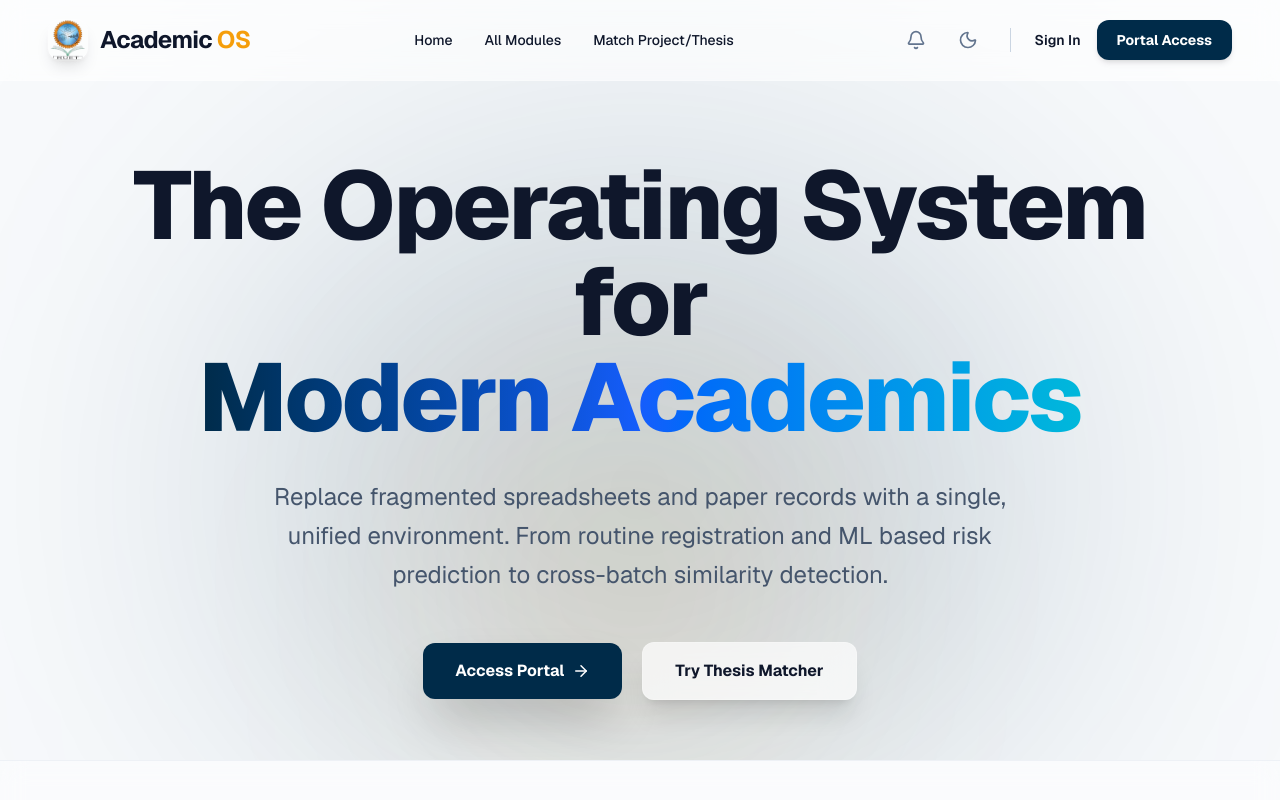
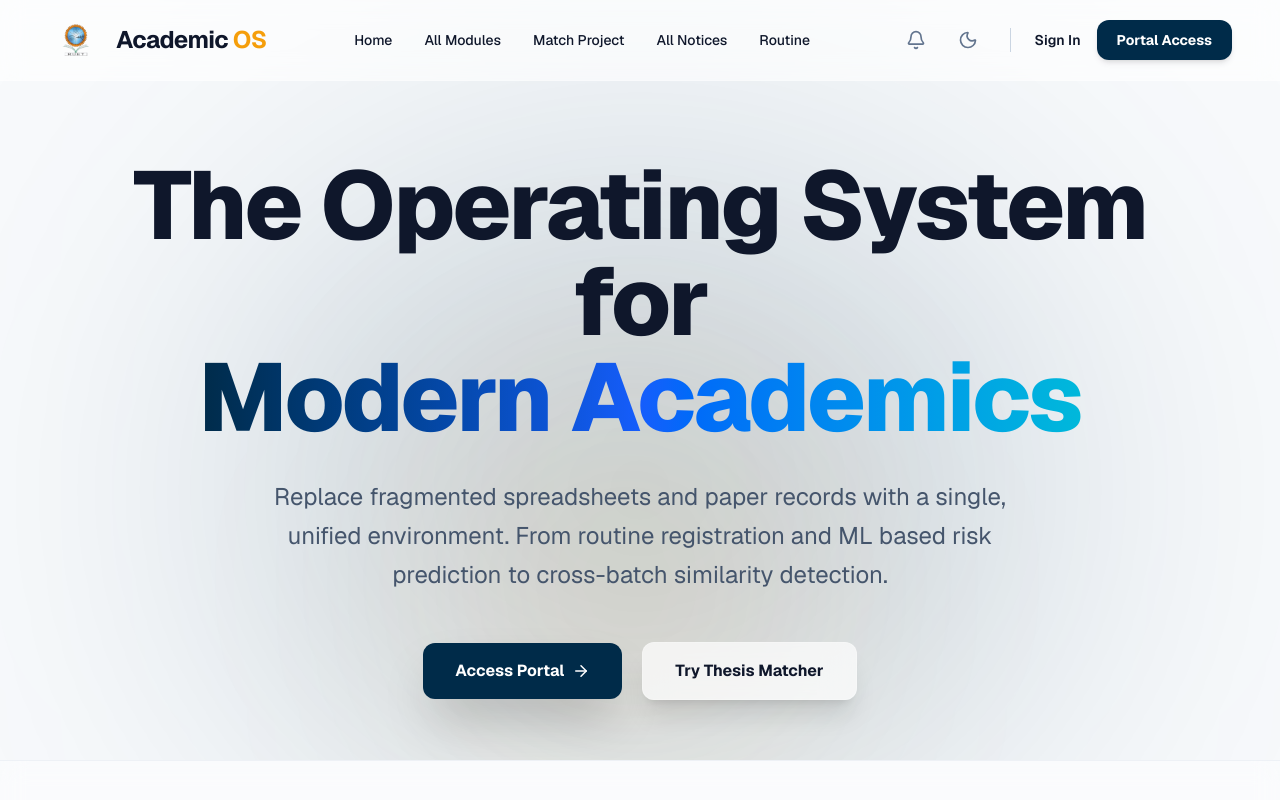
Before and after one commit to TawfiqAhmedRafi/AcademicOS, a Next.js app: page / in a window 1280 px wide. Shown: the top 800 px of the page. Built offline with nearby package versions, Linux system fonts and the light colour scheme.

Commit message:
feat: enhance Navbar with improved layout and additional links for better navigation

```diff
--- a/src/app/components/Navbar.tsx
+++ b/src/app/components/Navbar.tsx
@@ -26,13 +26,20 @@ export default function Navbar() {
     <nav className="glass-nav fixed top-0 left-0 right-0 z-50 w-full transition-all duration-300">
       <div className="w-full px-4 sm:px-6 lg:px-12 2xl:px-24">
         <div className="flex h-20 items-center justify-between">
-
           {/* LEFT: Logo & Brand */}
           <div className="flex flex-shrink-0 items-center gap-3">
-            <div className="relative h-10 w-10 overflow-hidden rounded-xl shadow-lg ring-1 ring-white/20">
-              <Image src="/logo.png" alt="AOS Logo" fill className="object-cover" />
-            </div>
-            <Link href="/" className="text-2xl font-bold tracking-tight text-slate-900 dark:text-white">
+            <Image
+              src="/logo.png"
+              alt="Academic OS Logo"
+              width={48}
+              height={48}
+              className="h-10 w-10 sm:h-11 sm:w-11 lg:h-14 lg:w-14 2xl:h-16 2xl:w-16 object-contain"
+            />
+
+            <Link
+              href="/"
+              className="text-2xl font-bold tracking-tight text-slate-900 dark:text-white"
+            >
               Academic <span className="text-ruet-gold">OS</span>
             </Link>
           </div>
@@ -40,17 +47,41 @@ export default function Navbar() {
           {/* MIDDLE: Clean, Dedicated Navigation Tabs */}
           <div className="hidden lg:block">
             <div className="flex items-center space-x-8">
-              <Link href="/" className="text-sm font-medium text-slate-900 transition-colors hover:text-ruet-blue dark:text-slate-300 dark:hover:text-ruet-gold">
+              <Link
+                href="/"
+                className="text-sm font-medium text-slate-900 transition-colors hover:text-ruet-blue dark:text-slate-300 dark:hover:text-ruet-gold"
+              >
                 Home
               </Link>
-              <Link href="/modules" className="text-sm font-medium text-slate-900 transition-colors hover:text-ruet-blue dark:text-slate-300 dark:hover:text-ruet-gold">
+              <Link
+                href="/modules"
+                className="text-sm font-medium text-slate-900 transition-colors hover:text-ruet-blue dark:text-slate-300 dark:hover:text-ruet-gold"
+              >
                 All Modules
               </Link>
-              <Link href="/match" className="text-sm font-medium text-slate-900 transition-colors hover:text-ruet-blue dark:text-slate-300 dark:hover:text-ruet-gold">
-                Match Project/Thesis
+              <Link
+                href="/match"
+                className="text-sm font-medium text-slate-900 transition-colors hover:text-ruet-blue dark:text-slate-300 dark:hover:text-ruet-gold"
+              >
+                Match Project
+              </Link>
+              <Link
+                href="/notice"
+                className="text-sm font-medium text-slate-900 transition-colors hover:text-ruet-blue dark:text-slate-300 dark:hover:text-ruet-gold"
+              >
+               All Notices
+              </Link>
+              <Link
+                href="/routine"
+                className="text-sm font-medium text-slate-900 transition-colors hover:text-ruet-blue dark:text-slate-300 dark:hover:text-ruet-gold"
+              >
+               Routine
               </Link>
               {isAuthenticated && (
-                <Link href="/dashboard" className="text-sm font-medium text-slate-900 transition-colors hover:text-ruet-blue dark:text-slate-300 dark:hover:text-ruet-gold">
+                <Link
+                  href="/dashboard"
+                  className="text-sm font-medium text-slate-900 transition-colors hover:text-ruet-blue dark:text-slate-300 dark:hover:text-ruet-gold"
+                >
                   Dashboard
                 </Link>
               )}
@@ -59,7 +90,6 @@ export default function Navbar() {
 
           {/* RIGHT: Utilities & Auth */}
           <div className="flex items-center gap-3 sm:gap-6">
-
             {/* Always visible utilities (Bell + Theme Toggle) */}
             <div className="flex items-center gap-3 sm:gap-4">
               <button className="rounded-full p-2 text-slate-500 transition-all hover:bg-slate-100 hover:text-ruet-gold dark:text-slate-400 dark:hover:bg-white/5">
@@ -69,11 +99,17 @@ export default function Navbar() {
               {/* Hydration-safe Theme Toggle */}
               {mounted ? (
                 <button
-                  onClick={() => setTheme(currentTheme === "dark" ? "light" : "dark")}
+                  onClick={() =>
+                    setTheme(currentTheme === "dark" ? "light" : "dark")
+                  }
                   className="rounded-full p-2 text-slate-500 transition-all hover:bg-slate-100 hover:text-ruet-gold dark:text-slate-400 dark:hover:bg-white/5"
                   aria-label="Toggle Dark Mode"
                 >
-                  {currentTheme === "dark" ? <Sun size={20} /> : <Moon size={20} />}
+                  {currentTheme === "dark" ? (
+                    <Sun size={20} />
+                  ) : (
+                    <Moon size={20} />
+                  )}
                 </button>
               ) : (
                 // Placeholder of the exact same size to prevent layout shift before mount
@@ -85,10 +121,16 @@ export default function Navbar() {
 
             {/* Auth Buttons (Desktop only) */}
             <div className="hidden items-center gap-4 lg:flex">
-              <Link href="/login" className="text-sm font-semibold text-slate-900 transition-colors hover:text-ruet-gold dark:text-white">
+              <Link
+                href="/login"
+                className="text-sm font-semibold text-slate-900 transition-colors hover:text-ruet-gold dark:text-white"
+              >
                 Sign In
               </Link>
-              <Link href="/login" className="rounded-xl bg-ruet-blue px-5 py-2.5 text-sm font-bold text-white shadow-md transition-all hover:bg-blue-900 dark:bg-ruet-gold dark:text-black dark:hover:bg-amber-400">
+              <Link
+                href="/login"
+                className="rounded-xl bg-ruet-blue px-5 py-2.5 text-sm font-bold text-white shadow-md transition-all hover:bg-blue-900 dark:bg-ruet-gold dark:text-black dark:hover:bg-amber-400"
+              >
                 Portal Access
               </Link>
             </div>
@@ -108,17 +150,57 @@ export default function Navbar() {
       {isOpen && (
         <div className="glass-panel border-t border-white/10 lg:hidden">
           <div className="flex flex-col space-y-2 px-4 pb-6 pt-4">
-            <Link href="/" className="block rounded-lg px-4 py-3 text-base font-medium text-slate-900 hover:bg-white/5 dark:text-white">Home</Link>
-            <Link href="/modules" className="block rounded-lg px-4 py-3 text-base font-medium text-slate-900 hover:bg-white/5 dark:text-white">All Modules</Link>
-            <Link href="/match" className="block rounded-lg px-4 py-3 text-base font-medium text-slate-900 hover:bg-white/5 dark:text-white">Match Project/Thesis</Link>
+            <Link
+              href="/"
+              className="block rounded-lg px-4 py-3 text-base font-medium text-slate-900 hover:bg-white/5 dark:text-white"
+            >
+              Home
+            </Link>
+            <Link
+              href="/modules"
+              className="block rounded-lg px-4 py-3 text-base font-medium text-slate-900 hover:bg-white/5 dark:text-white"
+            >
+              All Modules
+            </Link>
+            <Link
+              href="/match"
+              className="block rounded-lg px-4 py-3 text-base font-medium text-slate-900 hover:bg-white/5 dark:text-white"
+            >
+              Match Project
+            </Link>
+            <Link
+              href="/notice"
+              className="block rounded-lg px-4 py-3 text-base font-medium text-slate-900 hover:bg-white/5 dark:text-white"
+            >
+              All Notices
+            </Link>
+            <Link
+              href="/routine"
+              className="block rounded-lg px-4 py-3 text-base font-medium text-slate-900 hover:bg-white/5 dark:text-white"
+            >
+               Routine
+            </Link>
             {isAuthenticated && (
-              <Link href="/dashboard" className="block rounded-lg px-4 py-3 text-base font-medium text-slate-900 hover:bg-white/5 dark:text-white">Dashboard</Link>
+              <Link
+                href="/dashboard"
+                className="block rounded-lg px-4 py-3 text-base font-medium text-slate-900 hover:bg-white/5 dark:text-white"
+              >
+                Dashboard
+              </Link>
             )}
 
             <div className="my-2 h-px w-full bg-slate-200 dark:bg-slate-700"></div>
 
-            <Link href="/login" className="block rounded-lg px-4 py-3 text-base font-medium text-slate-900 hover:bg-white/5 dark:text-white">Sign In</Link>
-            <Link href="/login" className="mt-2 block w-full rounded-xl bg-ruet-gold px-4 py-3 text-center text-base font-bold text-black hover:bg-amber-400">
+            <Link
+              href="/login"
+              className="block rounded-lg px-4 py-3 text-base font-medium text-slate-900 hover:bg-white/5 dark:text-white"
+            >
+              Sign In
+            </Link>
+            <Link
+              href="/login"
+              className="mt-2 block w-full rounded-xl bg-ruet-gold px-4 py-3 text-center text-base font-bold text-black hover:bg-amber-400"
+            >
               Portal Access
             </Link>
           </div>
```
